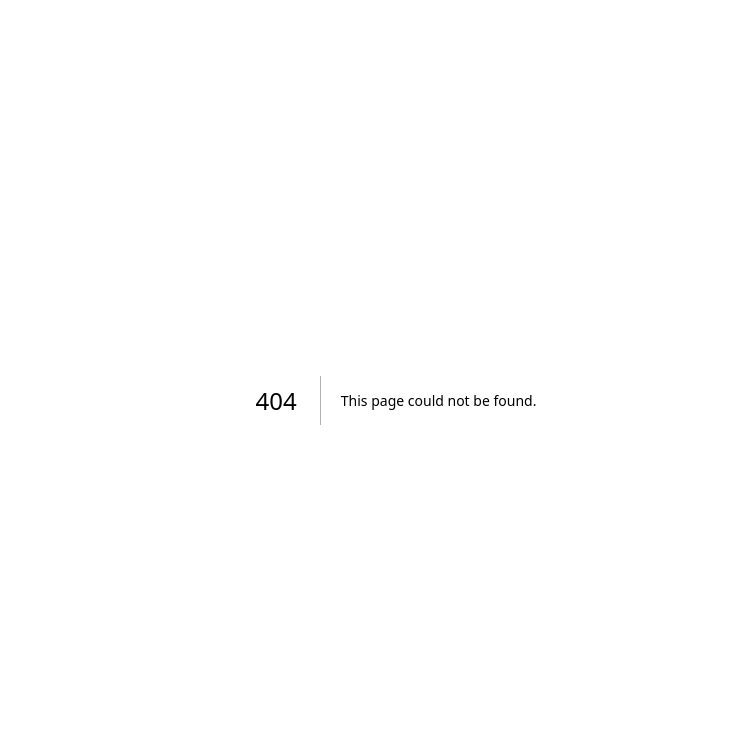
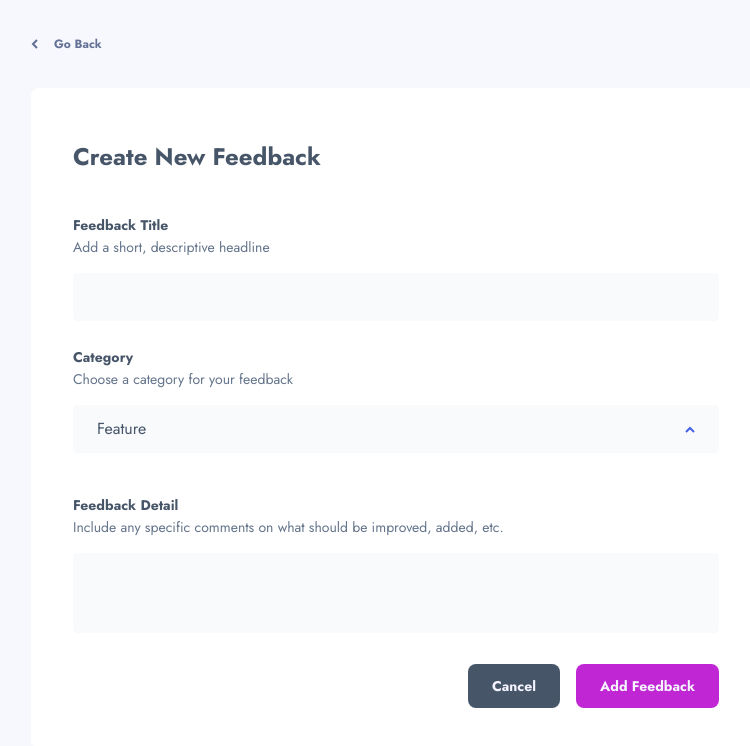
Before and after one commit to ltk55/fem-product-feedback-app, a Next.js app: page /new-feedback in a window 1280 px wide. Before the commit this address had no page. Shown: the top 746 px of the page, without its empty margins (244-994 px from the left). Built offline with nearby package versions, Linux system fonts and the light colour scheme.

Commit message:
feat: add new-feedback page

```diff
--- a/app/feedback-detail/[id]/page.tsx
+++ b/app/feedback-detail/[id]/page.tsx
@@ -15,7 +15,7 @@ export default function FeedbackDetailPage({
 }: PageProps): JSX.Element {
   const [productRequests] = useStore((state) => [state.productRequests]);
 
-  const feedback = productRequests.find((req) => req.id === Number(id));
+  const feedback = productRequests.find((req) => req.id.toString() === id);
 
   return (
     <div className="m-6 flex flex-col gap-6 md:mx-auto md:max-w-[730px]">
--- /dev/null
+++ b/app/new-feedback/layout.tsx
@@ -0,0 +1,16 @@
+export const metadata = {
+  title: "New Feedback | Product Feedback App",
+  description: "Product Feedback App New Feedback Page",
+};
+
+export default function NewFeedbackLayout({
+  children,
+}: {
+  children: React.ReactNode;
+}): JSX.Element {
+  return (
+    <>
+      <section>{children}</section>
+    </>
+  );
+}
--- /dev/null
+++ b/app/new-feedback/page.tsx
@@ -0,0 +1,166 @@
+/* eslint-disable @typescript-eslint/no-misused-promises */
+
+"use client";
+
+import { useRouter } from "next/navigation";
+import { Controller, type SubmitHandler, useForm } from "react-hook-form";
+import { v4 as uuid } from "uuid";
+
+import Button from "@/components/Button/Button";
+import FieldLabel from "@/components/FormElements/FieldLabel";
+import Input from "@/components/FormElements/Input";
+import Select from "@/components/FormElements/Select";
+import TextArea from "@/components/FormElements/TextArea";
+import GoBackBtn from "@/components/GoBackBtn/GoBackBtn";
+import useStore from "@/lib/store";
+import { type Category, type ProductRequest } from "@/types";
+
+interface Inputs {
+  title: string;
+  category: string;
+  detail: string;
+}
+
+export default function NewFeedbackPage(): JSX.Element {
+  const router = useRouter();
+
+  const setProductRequests = useStore((state) => state.setProductRequests);
+  const productRequests = useStore((state) => state.productRequests);
+
+  const {
+    handleSubmit,
+    control,
+    formState: { errors },
+  } = useForm<Inputs>({
+    defaultValues: {
+      title: "",
+      category: "feature",
+      detail: "",
+    },
+  });
+
+  const onSubmit: SubmitHandler<Inputs> = async (data) => {
+    const newProductRequest: ProductRequest = {
+      id: uuid() as unknown as number,
+      title: data.title,
+      status: "suggestion",
+      category: data.category as Category,
+      upvotes: 0,
+      description: data.detail,
+      comments: [],
+    };
+
+    setProductRequests([...productRequests, newProductRequest]);
+
+    router.push("/");
+  };
+
+  const options: Array<{ label: string; value: Category }> = [
+    { label: "Feature", value: "feature" },
+    { label: "UI", value: "UI" },
+    { label: "UX", value: "UX" },
+    { label: "Enhancement", value: "enhancement" },
+    { label: "Bug", value: "bug" },
+  ];
+
+  return (
+    <div className="m-6 flex flex-col gap-6 md:mx-auto md:max-w-[730px]">
+      <div className="flex h-10 items-center">
+        <GoBackBtn colour="blue" />
+      </div>
+
+      <form
+        className="rounded-lg bg-white px-[42px] pb-10 pt-[53px]"
+        onSubmit={handleSubmit(onSubmit)}
+      >
+        <h1 className="mb-10 text-2xl font-bold text-slate-600">
+          Create New Feedback
+        </h1>
+
+        <FieldLabel
+          title="Feedback Title"
+          description="Add a short, descriptive headline"
+          className="mb-4"
+        />
+
+        <Controller
+          name="title"
+          control={control}
+          rules={{
+            required: "Can't be empty",
+          }}
+          render={({ field: { onChange, value, onBlur } }) => (
+            <Input
+              value={value}
+              onChange={onChange}
+              onBlur={onBlur}
+              errorMessage={errors.title?.message}
+              className="mb-6"
+              maxLength={50}
+            />
+          )}
+        />
+
+        <FieldLabel
+          title="Category"
+          description="Choose a category for your feedback"
+          className="mb-4"
+        />
+
+        <Controller
+          name="category"
+          control={control}
+          render={({ field: { onChange, ...restProps } }) => (
+            <Select
+              onChange={onChange}
+              options={options}
+              {...restProps}
+              className="mb-6"
+            />
+          )}
+        />
+
+        <FieldLabel
+          title="Feedback Detail"
+          description="Include any specific comments on what should be improved, added, etc."
+          className="mb-4"
+        />
+
+        <Controller
+          name="detail"
+          control={control}
+          rules={{
+            required: "Can't be empty",
+          }}
+          render={({ field: { onChange, value, onBlur } }) => (
+            <TextArea
+              value={value}
+              onChange={onChange}
+              onBlur={onBlur}
+              errorMessage={errors.detail?.message}
+              maxLength={200}
+              className="mb-6"
+            />
+          )}
+        />
+
+        <div className="flex flex-col-reverse gap-4 md:float-right md:flex-row">
+          <Button
+            colour="slate"
+            type="button"
+            label="Cancel"
+            onClick={() => {
+              router.back();
+            }}
+          />
+          <Button
+            colour="fuchsia"
+            type="submit"
+            label="Add Feedback"
+            className="w-full"
+          />
+        </div>
+      </form>
+    </div>
+  );
+}
--- a/app/page.tsx
+++ b/app/page.tsx
@@ -7,16 +7,17 @@ import NoFeedbackMessage from "@/components/NoFeedbackMessage/NoFeedbackMessage"
 import Sidebar from "@/components/Sidebar/Sidebar";
 import SortableListWithAdd from "@/components/SortableListWithAdd/SortableListWithAdd";
 import SuggestionCard from "@/components/SuggestionCard/SuggestionCard";
-import data from "@/data/data.json";
 import useStore from "@/lib/store";
-import { type Category } from "@/types";
 
 export default function Home(): JSX.Element {
   const [sortBy, setSortBy] = useState<string>("mostUpvotes");
 
-  const selectedCategory = useStore((state) => state.selectedCategory);
+  const [productRequests, selectedCategory] = useStore((state) => [
+    state.productRequests,
+    state.selectedCategory,
+  ]);
 
-  const sortedSuggestions = data.productRequests
+  const sortedSuggestions = productRequests
     .filter(
       (sugg) =>
         selectedCategory.toLowerCase() === "all" ||
@@ -60,7 +61,7 @@ export default function Home(): JSX.Element {
                 id={sugg.id}
                 title={sugg.title}
                 description={sugg.description}
-                category={sugg.category as Category}
+                category={sugg.category}
                 upvoteCount={sugg.upvotes}
                 commentCount={sugg.comments?.length ?? 0}
               />
--- a/components/Button/Button.tsx
+++ b/components/Button/Button.tsx
@@ -27,7 +27,7 @@ export default function Button({
       type={type}
       onClick={onClick}
       className={twMerge(
-        "h-11 rounded-lg px-6 text-sm font-bold text-violet-50",
+        "h-11 rounded-lg px-6 text-xs font-bold text-violet-50 md:text-sm",
         bgColorClass,
         className,
       )}
--- a/components/DropDownMenu/DropDownMenu.tsx
+++ b/components/DropDownMenu/DropDownMenu.tsx
@@ -36,10 +36,10 @@ export default function DropDownMenu({
         className="flex max-h-72 w-full cursor-pointer items-baseline rounded-lg px-6 py-[18px] text-lg leading-8"
         onClick={onClick}
       >
-        <span className="mr-2 text-[13px] font-normal text-violet-50">
+        <span className="mr-2 text-xs font-normal text-violet-50 md:text-sm">
           Sort by :
         </span>
-        <span className="mr-2 text-[13px] font-bold text-violet-50">
+        <span className="mr-2 text-xs font-bold text-violet-50 md:text-sm">
           {getLabelByValue(currentSelection)}
         </span>
         <svg width="10" height="7" xmlns="http://www.w3.org/2000/svg">
--- a/components/FormElements/Select.tsx
+++ b/components/FormElements/Select.tsx
@@ -2,7 +2,7 @@
 
 import { Listbox, Transition } from "@headlessui/react";
 import Image from "next/image";
-import { Fragment, useState } from "react";
+import React, { Fragment, useState } from "react";
 
 import iconArrowUp from "@/public/img/shared/icon-arrow-up.svg";
 import iconCheck from "@/public/img/shared/icon-check.svg";
@@ -18,11 +18,8 @@ interface SelectProps {
   className?: string;
 }
 
-export default function Select({
-  options,
-  onChange,
-  className,
-}: SelectProps): JSX.Element {
+const Select = React.forwardRef<HTMLDivElement, SelectProps>(
+  ({ options, onChange, className }, ref) => {
     const [selected, setSelected] = useState<Option>(options[0]);
 
     function onChangeHandler(value: string): void {
@@ -34,7 +31,7 @@ export default function Select({
     }
 
     return (
-    <div className={className}>
+      <div className={className} ref={ref}>
         <Listbox value={selected.value} onChange={onChangeHandler}>
           {({ open }) => (
             <div className="relative mt-1">
@@ -92,4 +89,9 @@ export default function Select({
         </Listbox>
       </div>
     );
-}
+  },
+);
+
+Select.displayName = "Select";
+
+export default Select;
--- a/components/NoFeedbackMessage/NoFeedbackMessage.tsx
+++ b/components/NoFeedbackMessage/NoFeedbackMessage.tsx
@@ -1,18 +1,30 @@
 import Image from "next/image";
+import { useRouter } from "next/navigation";
 
 import illustrationEmpty from "@/public/img/suggestions/illustration-empty.svg";
 
-export default function NoFeedbackMessage(): React.ReactNode {
+import Button from "../Button/Button";
+
+export default function NoFeedbackMessage(): JSX.Element {
+  const router = useRouter();
+
   return (
     <div className="flex flex-col items-center justify-center rounded-[10px] bg-white px-6 py-[76px] md:w-full md:py-[110px]">
       <Image src={illustrationEmpty} alt="illustration-empty" />
-      <h2 className="pt-[39px] text-center text-lg font-bold text-slate-600">
+      <h2 className="pt-[39px] text-center text-lg font-bold text-slate-600 md:text-2xl">
         There is no feedback yet.
       </h2>
-      <p className="w-[278px] pt-3.5 text-center text-[13px] font-normal text-slate-500">
+      <p className="mb-12 w-[278px] pt-3.5 text-center text-xs font-normal text-slate-500 md:text-base">
         Got a suggestion? Found a bug that needs to be squashed? We love hearing
         about new ideas to improve our app.
       </p>
+      <Button
+        colour="fuchsia"
+        label="+ Add Feedback"
+        onClick={() => {
+          router.push("/new-feedback");
+        }}
+      />
     </div>
   );
 }
--- a/components/SortableListWithAdd/SortableListWithAdd.tsx
+++ b/components/SortableListWithAdd/SortableListWithAdd.tsx
@@ -1,10 +1,12 @@
 "use client";
 
 import Image from "next/image";
+import { useRouter } from "next/navigation";
 import { useState } from "react";
 
 import iconSuggestions from "@/public/img/suggestions/icon-suggestions.svg";
 
+import Button from "../Button/Button";
 import DropDownMenu from "../DropDownMenu/DropDownMenu";
 
 interface SortableListWithAddProps {
@@ -20,6 +22,8 @@ export default function SortableListWithAdd({
   setSortBy,
 }: SortableListWithAddProps): JSX.Element {
   const [isOpen, setIsOpen] = useState<boolean>(false);
+
+  const router = useRouter();
 
   return (
     <div className="flex h-14 w-full min-w-[375px] items-center bg-slate-700 md:h-[72px] md:min-w-[689px] md:rounded-lg md:p-4">
@@ -44,6 +48,15 @@ export default function SortableListWithAdd({
         sortBy={sortBy}
         setSortBy={setSortBy}
       />
+
+      <Button
+        colour="fuchsia"
+        label="+ Add Feedback"
+        onClick={() => {
+          router.push("/new-feedback");
+        }}
+        className="ml-auto mr-6 md:mr-0"
+      />
     </div>
   );
 }
```
Lines whose indentation alone changed are shown as unchanged.
